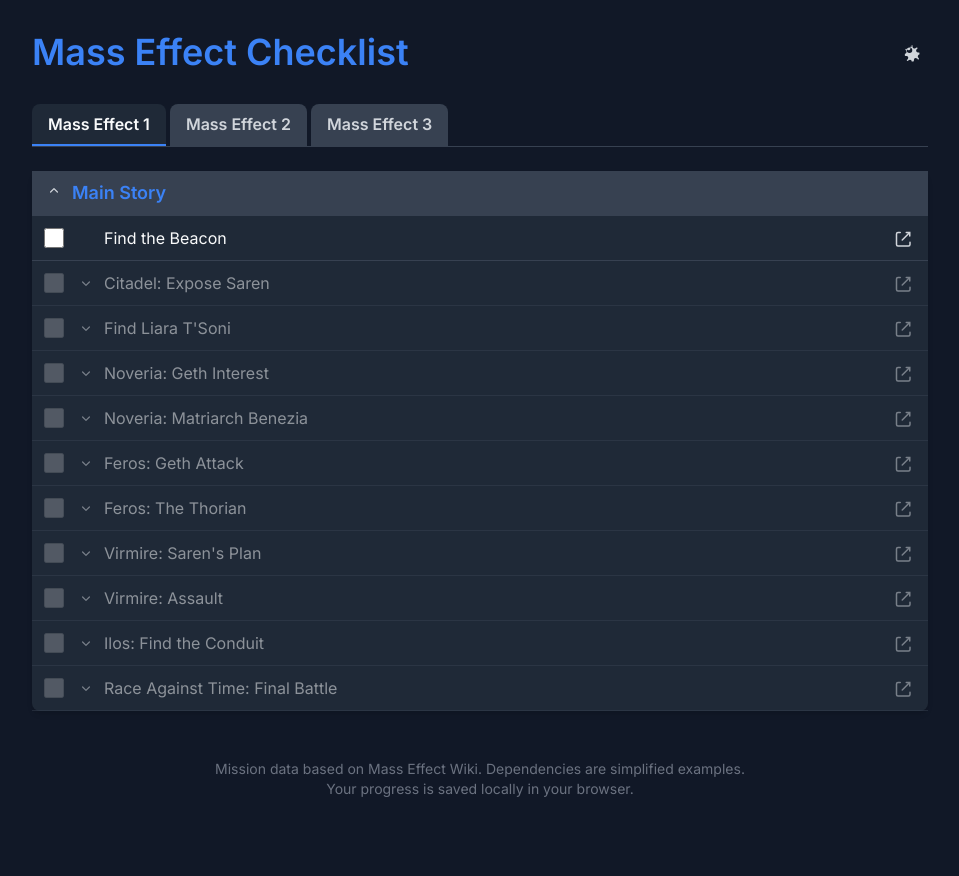
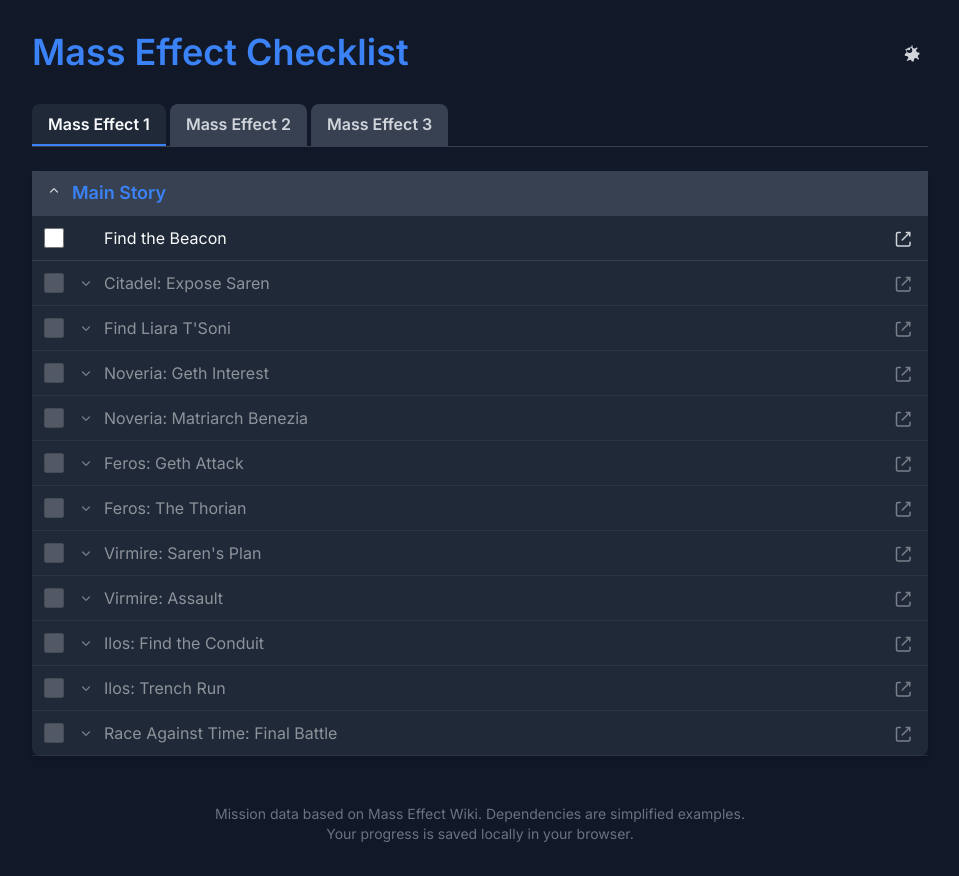
Before and after one commit to vlabensky/mass-effect-checklist, a Next.js app: page / in a window 1280 px wide. Shown: the whole page, without its empty margins (160-1119 px from the left). Before the commit the page ends 831 px from the top, so only its background shows below. Built offline with nearby package versions, Linux system fonts and the light colour scheme.

Commit message:
Ilos: Trench Run

```diff
--- a/src/app/behavior/missions/types.ts
+++ b/src/app/behavior/missions/types.ts
@@ -35,6 +35,7 @@
   | 'me1_virmire'
   | 'me1_virmire_assault'
   | 'me1_ilos'
+  | 'me1_ilos_trench_run'
   | 'me1_final_battle'
   | 'me2_prologue_save_joker'
   | 'me2_prologue_awakening'
--- a/src/app/behavior/translations/types.ts
+++ b/src/app/behavior/translations/types.ts
@@ -61,6 +61,7 @@
   mission_me1_virmire: string;
   mission_me1_virmire_assault: string;
   mission_me1_ilos: string;
+  mission_me1_ilos_trench_run: string;
   mission_me1_final_battle: string;
   mission_me2_prologue_save_joker: string,
   mission_me2_prologue_awakening: string;
--- a/src/app/resx/data/index.ts
+++ b/src/app/resx/data/index.ts
@@ -48,6 +48,10 @@
         id: 'me1_ilos',
         prerequisites: ['me1_virmire_assault'],
         wikiUrl: w('Ilos:_Find_the_Conduit'),
+      }, {
+        id: 'me1_ilos_trench_run',
+        prerequisites: ['me1_ilos'],
+        wikiUrl: w('Race_Against_Time:_Conduit'),
       }, {
         id: 'me1_final_battle',
         prerequisites: ['me1_ilos'],
--- a/src/app/resx/text/translations/_en.ts
+++ b/src/app/resx/text/translations/_en.ts
@@ -49,6 +49,7 @@
   mission_me1_virmire: "Virmire: Saren's Plan",
   mission_me1_virmire_assault: "Virmire: Assault",
   mission_me1_ilos: "Ilos: Find the Conduit",
+  mission_me1_ilos_trench_run: "Ilos: Trench Run",
   mission_me1_final_battle: "Race Against Time: Final Battle",
   mission_me2_prologue_save_joker: "Prologue: Save Joker",
   mission_me2_prologue_awakening: "Prologue: Awakening",
```
